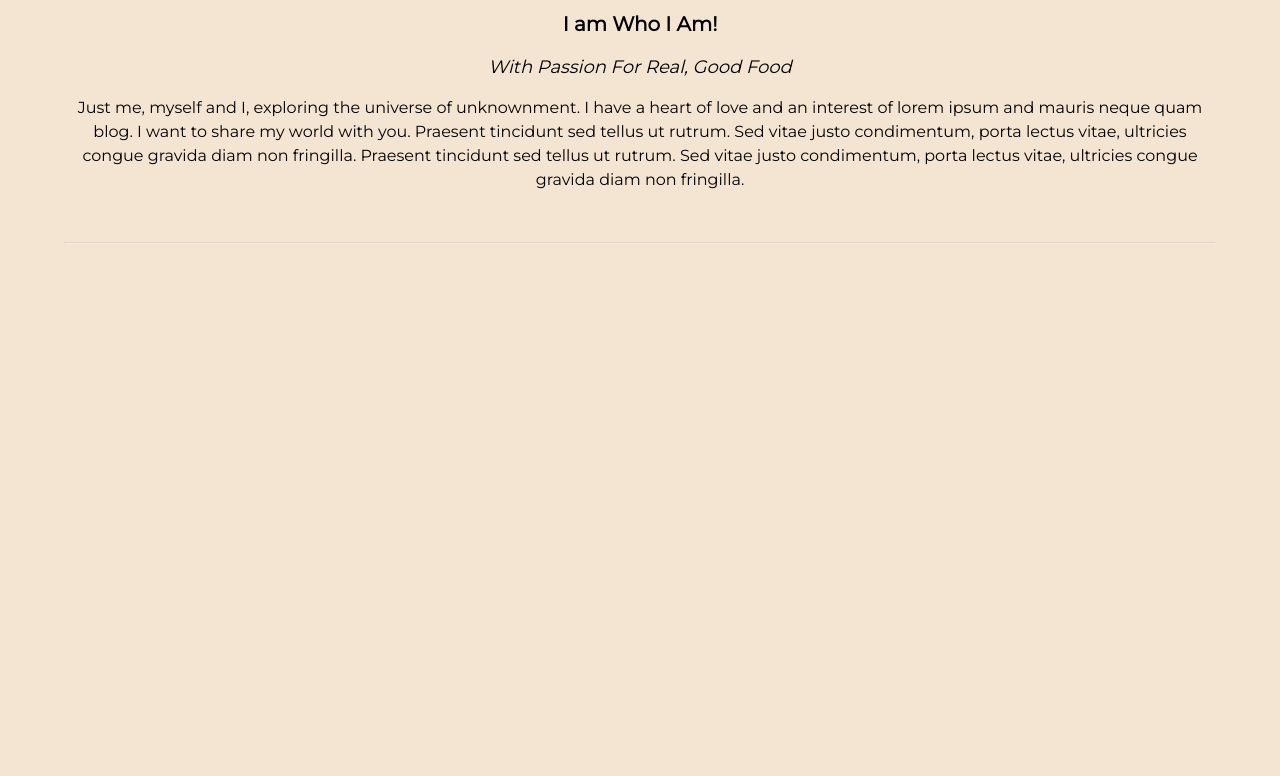
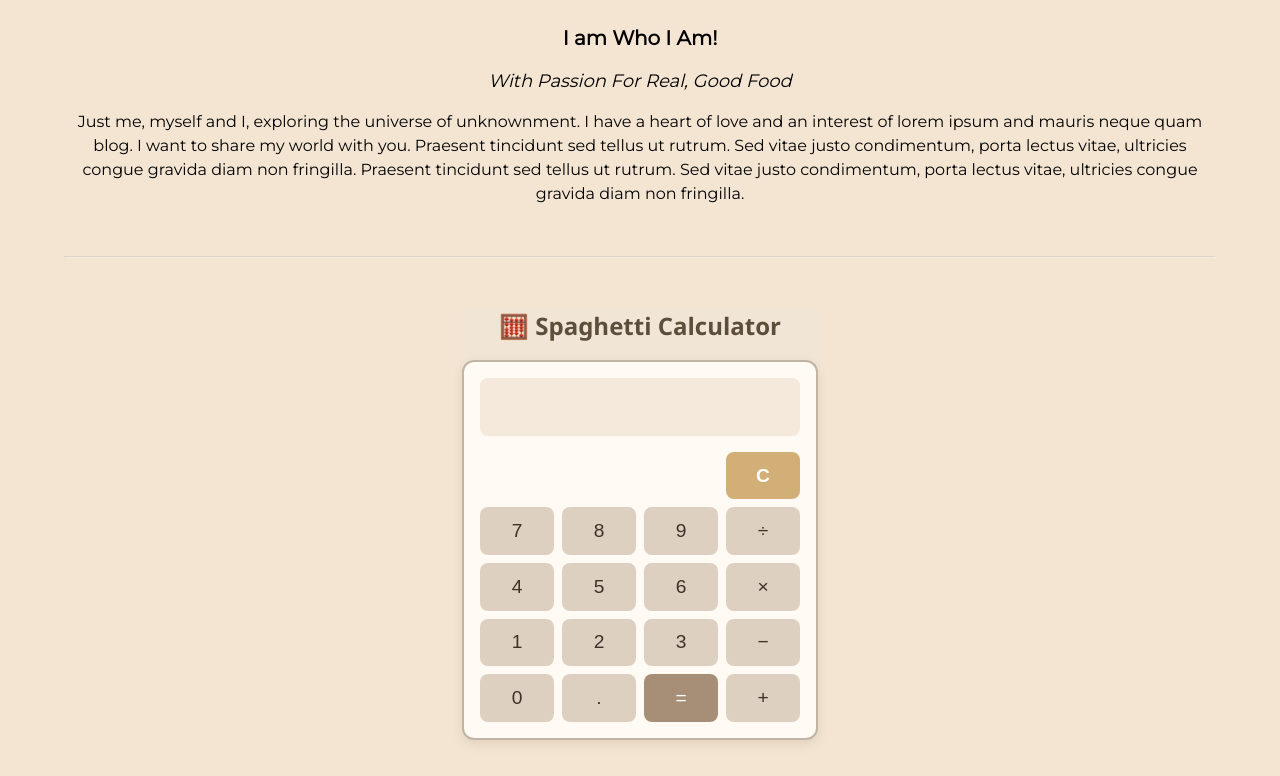
Before and after one commit to asphodel42/My-food-blog, a React (Vite) app: page / in a window 1280 px wide. Shown: the part 2021-2797 px from the top of the page. Before the commit the page ends 2375 px from the top, so only its background shows below. Built offline with nearby package versions, Linux system fonts and the light colour scheme.

Commit message:
created Calculator compnoent

```diff
--- a/src/App.jsx
+++ b/src/App.jsx
@@ -1,6 +1,8 @@
 import AboutBlock from "./components/AboutBlock/AboutBlock.jsx";
 import RecipeGrid from "./components/RecipeCards/RecipeGrid.jsx";
+import Calculator from "./components/Calculator/Calculator.jsx";
 import Header from "./components/Header/Header.jsx";
+import Footer from "./components/Footer/Footer.jsx";
 import "./App.css";
 
 function App() {
@@ -16,8 +18,11 @@ function App() {
           <AboutBlock></AboutBlock>
         </section>
         <hr />
-        <section className="sec-3" id="sec_3"></section>
+        <section className="sec-3" id="sec_3">
+          <Calculator></Calculator>
+        </section>
       </main>
+      <Footer />
     </>
   );
 }
--- /dev/null
+++ b/src/components/Calculator/Calculator.css
@@ -0,0 +1,72 @@
+.calculator-wrapper {
+  background-color: #f1e6d6;
+  text-align: center;
+  font-family: "Segoe UI", sans-serif;
+}
+
+.calculator-wrapper h2 {
+  color: #5c4e3a;
+  margin-bottom: 1rem;
+}
+
+.calculator {
+  display: inline-block;
+  background: #fffaf4;
+  padding: 1rem;
+  border: 2px solid #c2b4a2;
+  border-radius: 12px;
+  box-shadow: 0 4px 12px rgba(60, 45, 20, 0.1);
+}
+
+.display {
+  width: 100%;
+  padding: 1rem;
+  font-size: 1.4rem;
+  margin-bottom: 1rem;
+  text-align: right;
+  border: none;
+  background: #f5e9dc;
+  border-radius: 8px;
+  color: #3d3228;
+}
+
+.buttons {
+  display: grid;
+  grid-template-columns: repeat(4, calc(100% / 4 - 0.5rem * 3 / 4));
+  gap: 0.5rem;
+  justify-content: center;
+}
+
+button {
+  font-size: 1.2rem;
+  padding: 0.8rem;
+  border: none;
+  border-radius: 8px;
+  background-color: #ded0c0;
+  color: #3d3228;
+  cursor: pointer;
+  transition: background-color 0.2s;
+}
+
+button:hover {
+  background-color: #cbb8a3;
+}
+
+.equal {
+  background-color: #a68f76;
+  color: white;
+}
+.invisible {
+  visibility: hidden;
+  pointer-events: none;
+  grid-column: span 3;
+}
+.clear {
+  grid-column: span 1;
+  background-color: #d2af76;
+  color: white;
+  font-weight: bold;
+}
+.clear:hover {
+  background-color: #9e845b;
+}
--- /dev/null
+++ b/src/components/Calculator/Calculator.jsx
@@ -0,0 +1,62 @@
+import { useState } from "react";
+import "./Calculator.css";
+
+function Calculator() {
+  const [input, setInput] = useState("");
+
+  const handleClick = (value) => {
+    setInput((prev) => prev + value);
+  };
+
+  const handleClear = () => {
+    setInput("");
+  };
+
+  const handleEqual = () => {
+    try {
+      const result = eval(input);
+      setInput(result.toString());
+    } catch {
+      setInput("Error");
+    }
+  };
+
+  return (
+    <div id="calculator" className="calculator-wrapper">
+      <h2>🧮 Spaghetti Calculator</h2>
+      <div className="calculator">
+        <input type="text" className="display" value={input} disabled />
+
+        <div className="buttons">
+          <button className="invisible"></button>
+          <button className="clear" onClick={handleClear}>
+            C
+          </button>
+          <button onClick={() => handleClick("7")}>7</button>
+          <button onClick={() => handleClick("8")}>8</button>
+          <button onClick={() => handleClick("9")}>9</button>
+          <button onClick={() => handleClick("/")}>÷</button>
+
+          <button onClick={() => handleClick("4")}>4</button>
+          <button onClick={() => handleClick("5")}>5</button>
+          <button onClick={() => handleClick("6")}>6</button>
+          <button onClick={() => handleClick("*")}>×</button>
+
+          <button onClick={() => handleClick("1")}>1</button>
+          <button onClick={() => handleClick("2")}>2</button>
+          <button onClick={() => handleClick("3")}>3</button>
+          <button onClick={() => handleClick("-")}>−</button>
+
+          <button onClick={() => handleClick("0")}>0</button>
+          <button onClick={() => handleClick(".")}>.</button>
+          <button className="equal" onClick={handleEqual}>
+            =
+          </button>
+          <button onClick={() => handleClick("+")}>+</button>
+        </div>
+      </div>
+    </div>
+  );
+}
+
+export default Calculator;
```
